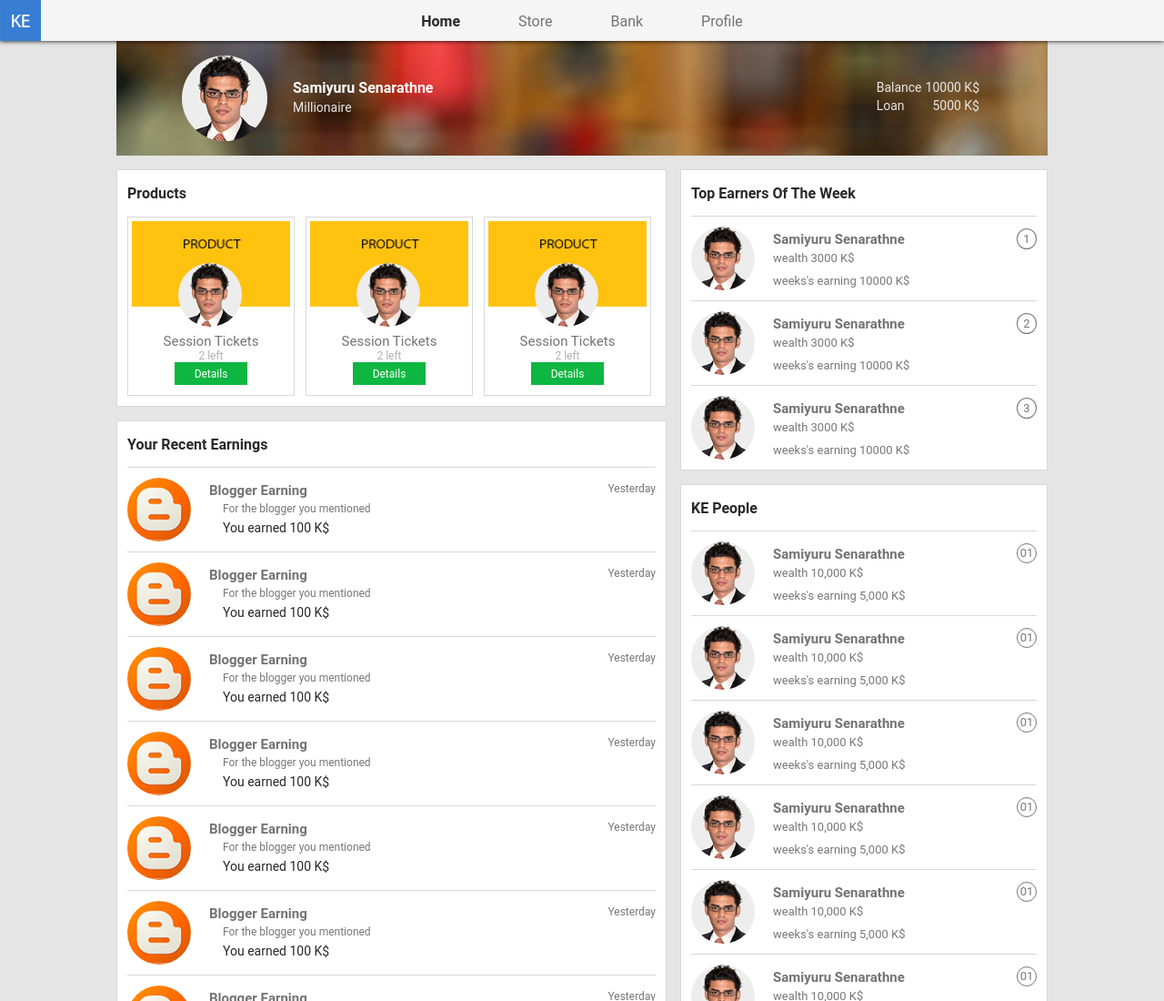
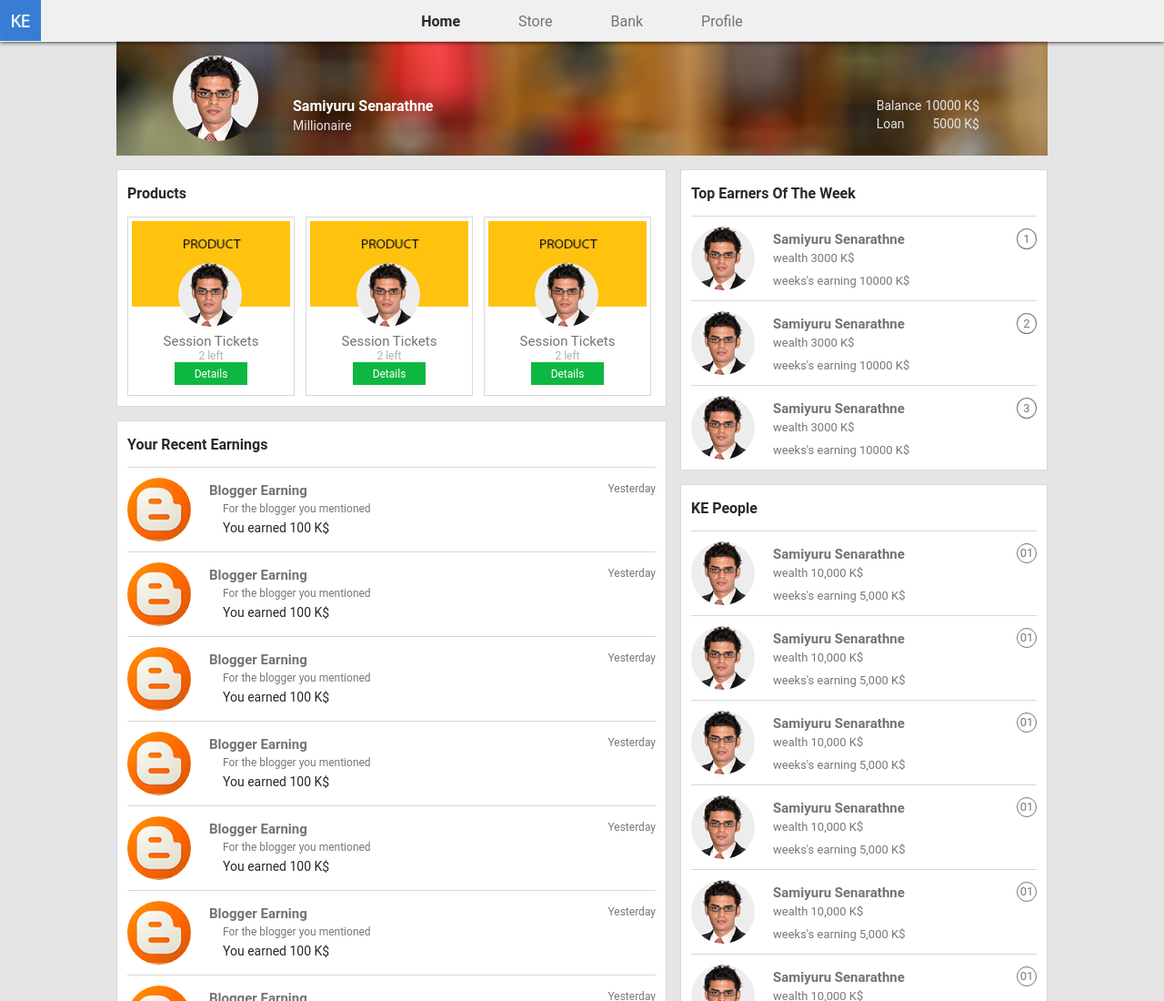
Before and after one commit to samiyuru/kexchange, a plain HTML site: page HTML5Application/index.html in a window 1280 px wide. Shown: the top 1100 px of the page at 91% size. Drawn offline with Linux system fonts and the light colour scheme.

Commit message:
style changes to cover & nag bar

```diff
--- a/HTML5Application/css/styles.css
+++ b/HTML5Application/css/styles.css
@@ -24,7 +24,7 @@ nav ul {
 
 nav li {
     display: inline-block;
-    padding: 14px 30px;
+    padding: 14px 30px 13px 30px;
 }
 
 nav a {
--- a/HTML5Application/index.html
+++ b/HTML5Application/index.html
@@ -10,9 +10,11 @@ Samiyuru Senarathne
 </head>
 <body style="margin: 0; padding: 0;background-color: #e5e5e5;">
 
-<div style="position: fixed;width: 100%;height: 45px;background-color: #f5f5f5;box-shadow: 0 0 5px 0 #000; z-index: 100;">
+<div style="position: fixed;width: 100%;max-height: 45px;z-index: 100;">
+    <div style="position: relative;margin: 0 auto;width: 100%;box-shadow: 0 0 5px 0 #000">
+    <div style="position: absolute;width:100%;height:100%;background-color: #f5f5f5;opacity:0.7"></div>
     <img style="position: absolute;top: 0px;left: 0px;height: 45px;" src="logo.png"/>
-    <nav style="position: relative;margin: 0 auto;width: 1024px;">
+    <nav style="position: relative;">
         <ul act-link-css="active">
             <li><a href="#/">Home</a></li>
             <li><a href="#/store">Store</a></li>
@@ -20,12 +22,13 @@ Samiyuru Senarathne
             <li><a href="#/profile">Profile</a></li>
         </ul>
     </nav>
+    </div>
 </div>
 
 
 
 <!-- cover -->
-<div dir01 ng-include="'widgets/kExCover.html'">
+<div dir01 ng-include="'widgets/kExCover.html'" style="padding-top: 45px;">
 </div>
 <!-- cover end -->
 
--- a/HTML5Application/widgets/kExCover.html
+++ b/HTML5Application/widgets/kExCover.html
@@ -1,10 +1,10 @@
-<div ng-controller="coverCtrlr" style="position: relative;width: 1024px;margin: 0 auto; overflow: hidden;height: 126px; padding-top: 45px;">
+<div ng-controller="coverCtrlr" style="position: relative;width: 1024px;margin: 0 auto; overflow: hidden;height: 126px;">
     <img style="position: absolute;" cover-img="cover.png" img-bank="cover01.png" />
 
     <div style="position: relative; margin: 0 auto; width: 880px;">
-        <img class="propic-mid" style="position: absolute; top: 16px;" ng-src="{{propic}}">
+        <img class="propic-mid" style="position: absolute; top: 16px; left: -10px;" ng-src="{{propic}}">
 
-        <div style="top: 0; padding-top: 40px; padding-left: 120px; position: relative;">
+        <div style="top: 0; padding-top: 60px; padding-left: 120px; position: relative;">
             <div style="float: left;">
                 <div style="color: #fff; font-weight: bold; font-size: 16px;padding: 2px;">{{name}}</div>
                 <div style="color: #e5e5e5; font-size: 14px;padding: 2px;">{{status}}</div>
```
